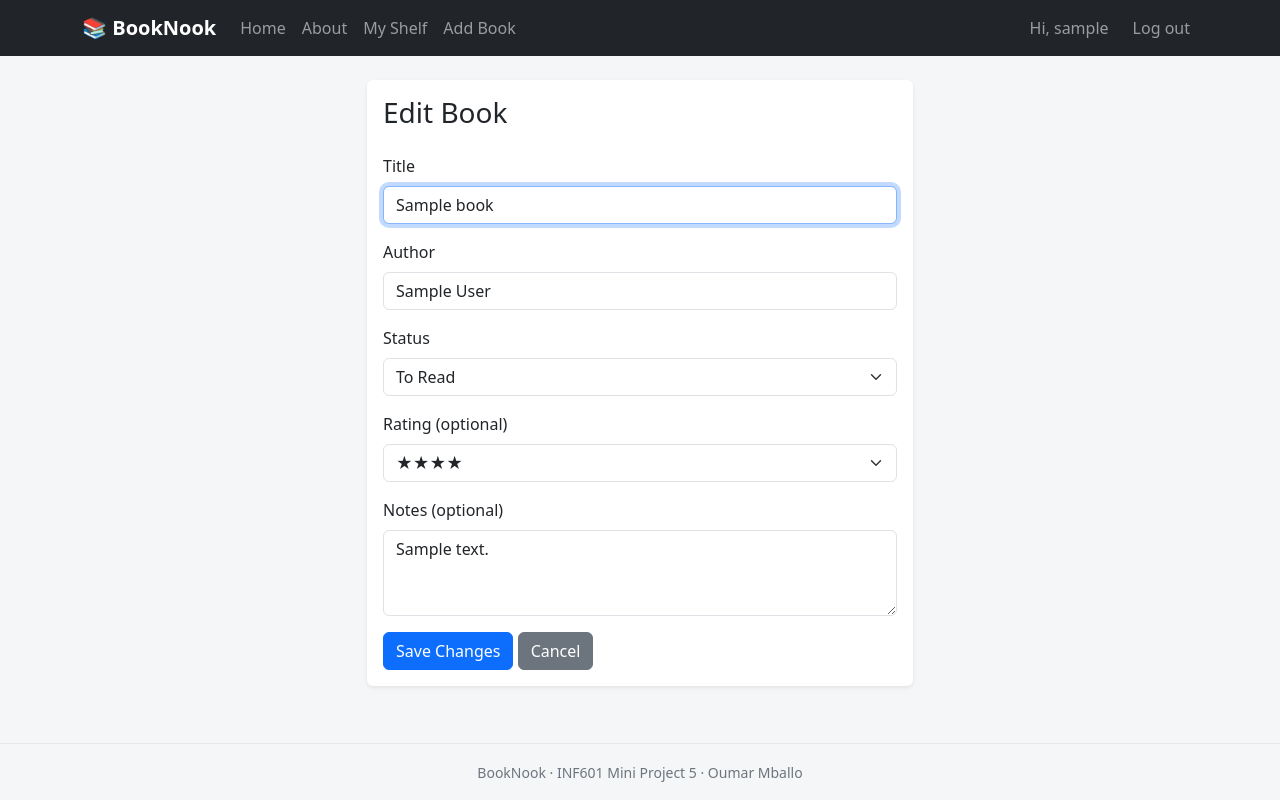
After one commit to Oumarmb9/miniproject5OumarMballo, a Flask app: page /books/1/edit in a window 1280 px wide. The commit adds this page. Run offline with Flask 3, Linux system fonts and the light colour scheme; the visitor is signed in with stand-in values (Sample User, id 1); tables that the repository leaves empty hold one stand-in row (values such as "Sample post").

Commit message:
Fix About page and add book editing with notes display

```diff
--- a/app.py
+++ b/app.py
@@ -167,6 +167,43 @@ def register_routes(app):
 
         return render_template("add_book.html")
 
+    @app.route("/books/<int:book_id>/edit", methods=["GET", "POST"])
+    @login_required
+    def edit_book(book_id):
+        conn = db.get_db()
+        book = conn.execute(
+            "SELECT * FROM books WHERE id = ?", (book_id,)
+        ).fetchone()
+
+        if book is None:
+            flash("Book not found.", "danger")
+            return redirect(url_for("books"))
+        if book["user_id"] != g.user["id"]:
+            flash("You can only edit your own books.", "danger")
+            return redirect(url_for("books"))
+
+        if request.method == "POST":
+            title = request.form.get("title", "").strip()
+            author = request.form.get("author", "").strip()
+            status = request.form.get("status", "To Read")
+            rating = request.form.get("rating") or None
+            notes = request.form.get("notes", "").strip()
+
+            if not title or not author:
+                flash("Title and author are both required.", "danger")
+            else:
+                conn.execute(
+                    "UPDATE books SET title = ?, author = ?, status = ?, "
+                    "rating = ?, notes = ? WHERE id = ?",
+                    (title, author, status,
+                     int(rating) if rating else None, notes, book_id),
+                )
+                conn.commit()
+                flash(f'"{title}" was updated.', "success")
+                return redirect(url_for("books"))
+
+        return render_template("edit_book.html", book=book)
+
     @app.route("/books/<int:book_id>/delete", methods=["POST"])
     @login_required
     def delete_book(book_id):
--- a/templates/about.html
+++ b/templates/about.html
@@ -11,14 +11,14 @@
 <ul>
   <li>Lets you create an account and log in securely (passwords are hashed, never stored in plain text).</li>
   <li>Gives each user a private bookshelf stored in a SQLite database.</li>
-  <li>Supports adding, viewing, and deleting books with a title, author, status, rating, and notes.</li>
+  <li>Supports adding, editing, viewing, and deleting books with a title, author, status, rating, and notes.</li>
 </ul>
 
 <h4 class="mt-4">How it's built</h4>
 <ul>
   <li><strong>Flask</strong> &mdash; routing and the application-factory pattern.</li>
-  <li><strong>Flask-SQLAlchemy</strong> &mdash; the SQLite database and models (two tables linked by a foreign key).</li>
-  <li><strong>Flask-Login</strong> &mdash; the register / login session system.</li>
+  <li><strong>Python's built-in <code>sqlite3</code></strong> &mdash; the SQLite database, with two tables linked by a foreign key.</li>
+  <li><strong>Flask sessions + Werkzeug</strong> &mdash; the register / login system with hashed passwords.</li>
   <li><strong>Bootstrap 5</strong> &mdash; responsive styling and the delete-confirmation modal.</li>
 </ul>
 {% endblock %}
--- /dev/null
+++ b/templates/edit_book.html
@@ -0,0 +1,50 @@
+{% extends "base.html" %}
+{% block title %}Edit Book &middot; BookNook{% endblock %}
+{% block content %}
+<div class="row justify-content-center">
+  <div class="col-md-6">
+    <div class="card shadow-sm">
+      <div class="card-body">
+        <h1 class="h3 mb-4">Edit Book</h1>
+        <form method="POST" action="{{ url_for('edit_book', book_id=book['id']) }}">
+          <div class="mb-3">
+            <label class="form-label">Title</label>
+            <input type="text" name="title" class="form-control"
+                   value="{{ book['title'] }}" required autofocus>
+          </div>
+          <div class="mb-3">
+            <label class="form-label">Author</label>
+            <input type="text" name="author" class="form-control"
+                   value="{{ book['author'] }}" required>
+          </div>
+          <div class="mb-3">
+            <label class="form-label">Status</label>
+            <select name="status" class="form-select">
+              <option {{ 'selected' if book['status'] == 'To Read' else '' }}>To Read</option>
+              <option {{ 'selected' if book['status'] == 'Reading' else '' }}>Reading</option>
+              <option {{ 'selected' if book['status'] == 'Finished' else '' }}>Finished</option>
+            </select>
+          </div>
+          <div class="mb-3">
+            <label class="form-label">Rating (optional)</label>
+            <select name="rating" class="form-select">
+              <option value="" {{ 'selected' if not book['rating'] else '' }}>No rating</option>
+              <option value="1" {{ 'selected' if book['rating'] == 1 else '' }}>&#9733;</option>
+              <option value="2" {{ 'selected' if book['rating'] == 2 else '' }}>&#9733;&#9733;</option>
+              <option value="3" {{ 'selected' if book['rating'] == 3 else '' }}>&#9733;&#9733;&#9733;</option>
+              <option value="4" {{ 'selected' if book['rating'] == 4 else '' }}>&#9733;&#9733;&#9733;&#9733;</option>
+              <option value="5" {{ 'selected' if book['rating'] == 5 else '' }}>&#9733;&#9733;&#9733;&#9733;&#9733;</option>
+            </select>
+          </div>
+          <div class="mb-3">
+            <label class="form-label">Notes (optional)</label>
+            <textarea name="notes" class="form-control" rows="3">{{ book['notes'] or '' }}</textarea>
+          </div>
+          <button type="submit" class="btn btn-primary">Save Changes</button>
+          <a href="{{ url_for('books') }}" class="btn btn-secondary">Cancel</a>
+        </form>
+      </div>
+    </div>
+  </div>
+</div>
+{% endblock %}
```
Also changed, not shown: templates/books.html (+21 -0 lines).
